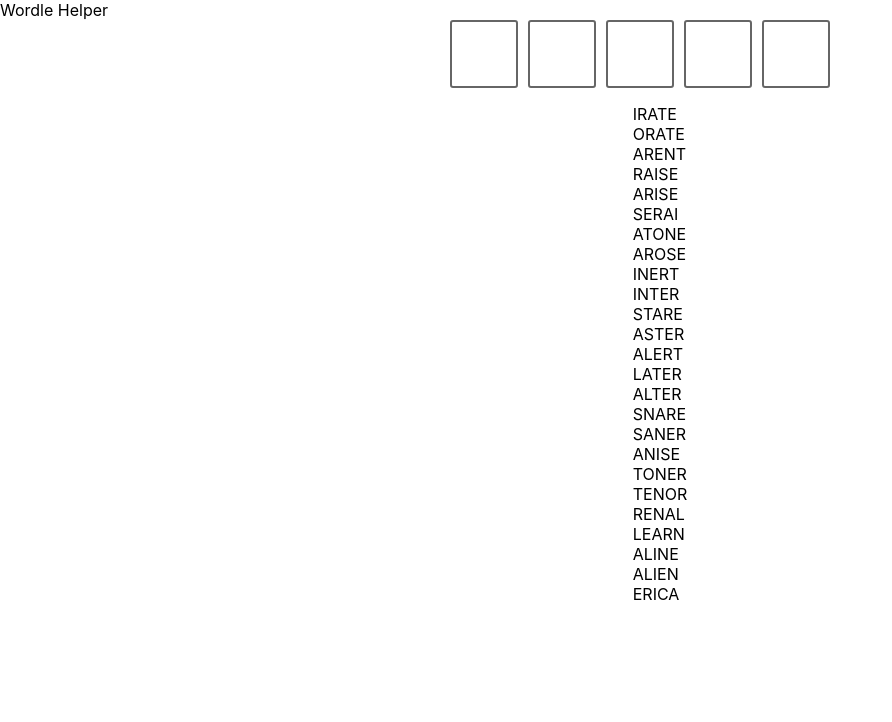
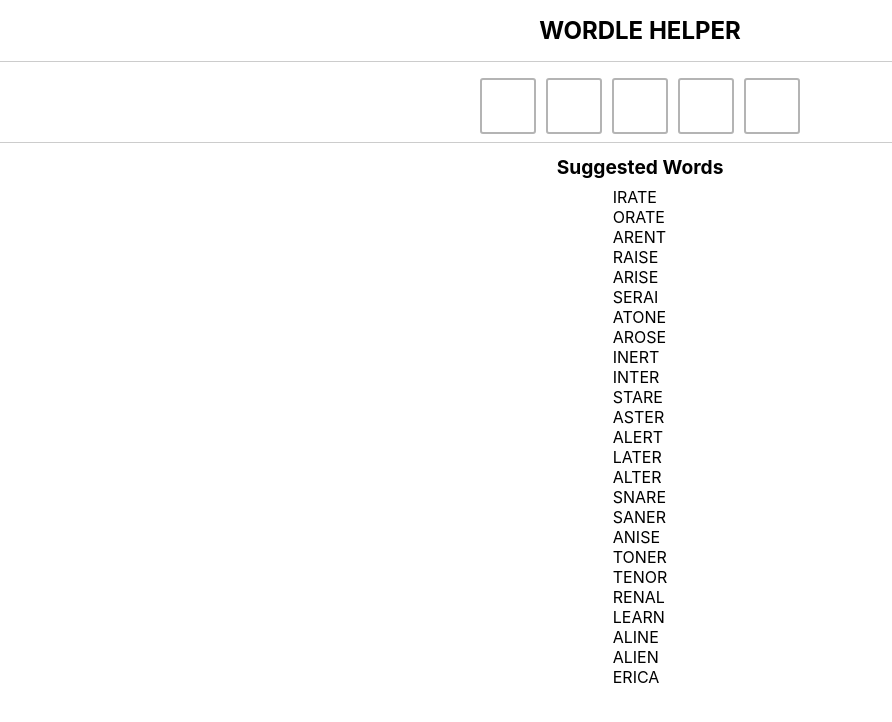
Before and after one commit to eternalthinker/wordle-helper-web, a React (Create React App) app: page / in a window 1280 px wide. Shown: the top 722 px of the page, without its empty margins (0-892 px from the left). Built offline with nearby package versions, Linux system fonts and the light colour scheme.

Commit message:
Style enhancements

```diff
--- a/src/header/header.module.css
+++ b/src/header/header.module.css
@@ -1,3 +1,14 @@
 .header {
+  display: flex;
+  justify-content: center;
+  align-items: center;
+  border-bottom: 1px solid #ccc;
+  margin-bottom: 16px;
+  padding: 8px 0px;
+}
 
+.header h1 {
+  text-transform: uppercase;
+  font-size: 1.5em;
+  margin: 8px 0px;
 }
--- a/src/header/header.tsx
+++ b/src/header/header.tsx
@@ -1,9 +1,9 @@
-import styles from './header.module.css';
+import styles from "./header.module.css";
 
 export const Header = () => {
   return (
     <header className={styles.header}>
-      Wordle Helper
+      <h1>Wordle Helper</h1>
     </header>
   );
-}
+};
--- a/src/index.css
+++ b/src/index.css
@@ -1,13 +1,25 @@
+@import-normalize;
+
+html {
+  box-sizing: border-box;
+}
+
+*,
+*:before,
+*:after {
+  box-sizing: inherit;
+}
+
 body {
   margin: 0;
-  font-family: -apple-system, BlinkMacSystemFont, 'Segoe UI', 'Roboto', 'Oxygen',
-    'Ubuntu', 'Cantarell', 'Fira Sans', 'Droid Sans', 'Helvetica Neue',
+  font-family: -apple-system, BlinkMacSystemFont, "Segoe UI", "Roboto", "Oxygen",
+    "Ubuntu", "Cantarell", "Fira Sans", "Droid Sans", "Helvetica Neue",
     sans-serif;
   -webkit-font-smoothing: antialiased;
   -moz-osx-font-smoothing: grayscale;
 }
 
 code {
-  font-family: source-code-pro, Menlo, Monaco, Consolas, 'Courier New',
+  font-family: source-code-pro, Menlo, Monaco, Consolas, "Courier New",
     monospace;
 }
--- a/src/suggested_words/suggested_words.module.css
+++ b/src/suggested_words/suggested_words.module.css
@@ -1,9 +1,19 @@
 .suggestedWordsContainer {
   display: flex;
+  flex-direction: column;
+  justify-content: center;
+  align-items: center;
+}
+
+.suggestedWordsContainer h2 {
+  font-size: 1.2em;
+  margin: 4px 0px 8px;
 }
 
 ul.suggestedWordsList {
   list-style: none;
+  padding: 0px;
+  margin: 0px;
 }
 
 .suggestedWord {
--- a/src/suggested_words/suggested_words.tsx
+++ b/src/suggested_words/suggested_words.tsx
@@ -9,6 +9,7 @@
 
   return (
     <div className={styles.suggestedWordsContainer}>
+      <h2>Suggested Words</h2>
       <ul className={styles.suggestedWordsList}>
         {displayedWords.map((word, index) => (
           <li className={styles.suggestedWord} key={index}>
--- a/src/tile/tile.module.css
+++ b/src/tile/tile.module.css
@@ -1,9 +1,9 @@
 .tile {
-  width: 64px;
-  height: 64px;
+  width: 56px;
+  height: 56px;
   border-radius: 3px;
   text-transform: uppercase;
-  font-weight: 600;
+  font-weight: 700;
   display: flex;
   align-items: center;
   justify-content: center;
@@ -17,7 +17,7 @@
 
 .input {
   background-color: #fff;
-  border: 2px solid #666;
+  border: 2px solid rgb(180, 180, 180);
   color: black;
 }
 
@@ -27,19 +27,19 @@
 
 .absent {
   background-color: rgb(117, 117, 117);
-  border: 2px solid rgb(92, 92, 92);
+  border: none;
   color: #eee;
 }
 
 .misplaced {
   background-color: rgb(180, 149, 8);
-  border: 2px solid #333;
+  border: none;
   color: white;
 }
 
 .correct {
   background-color: rgb(55, 184, 4);
-  border: 2px solid #333;
+  border: none;
   color: white;
 }
 
--- a/src/word_tile_grid/word_tile_grid.module.css
+++ b/src/word_tile_grid/word_tile_grid.module.css
@@ -8,3 +8,7 @@
   flex-direction: column;
   gap: 10px;
 }
+
+.wordGrid:focus {
+  outline: none;
+}
--- a/src/word_tile_grid/word_tile_grid.tsx
+++ b/src/word_tile_grid/word_tile_grid.tsx
@@ -25,9 +25,9 @@
   const { wordle } = state;
   const handleKeyBoard = React.useCallback(getHandleKeyBoard(dispatch), []);
   React.useEffect(() => {
-    document.addEventListener("keydown", handleKeyBoard);
+    document.addEventListener("keyup", handleKeyBoard);
     return () => {
-      document.removeEventListener("keydown", handleKeyBoard);
+      document.removeEventListener("keyup", handleKeyBoard);
     };
   }, [handleKeyBoard]);
 
--- a/src/wordle_helper/wordle_helper.module.css
+++ b/src/wordle_helper/wordle_helper.module.css
@@ -4,3 +4,9 @@
   align-items: center;
   justify-content: center;
 }
+
+.wordleHelper .divider {
+  border-bottom: 1px solid #ccc;
+  width: 100%;
+  margin: 8px 0px;
+}
--- a/src/wordle_helper/wordle_helper.tsx
+++ b/src/wordle_helper/wordle_helper.tsx
@@ -6,6 +6,7 @@
   return (
     <div className={styles.wordleHelper}>
       <WordTileGrid />
+      <div className={styles.divider} />
       <SuggestedWords />
     </div>
   );
```
